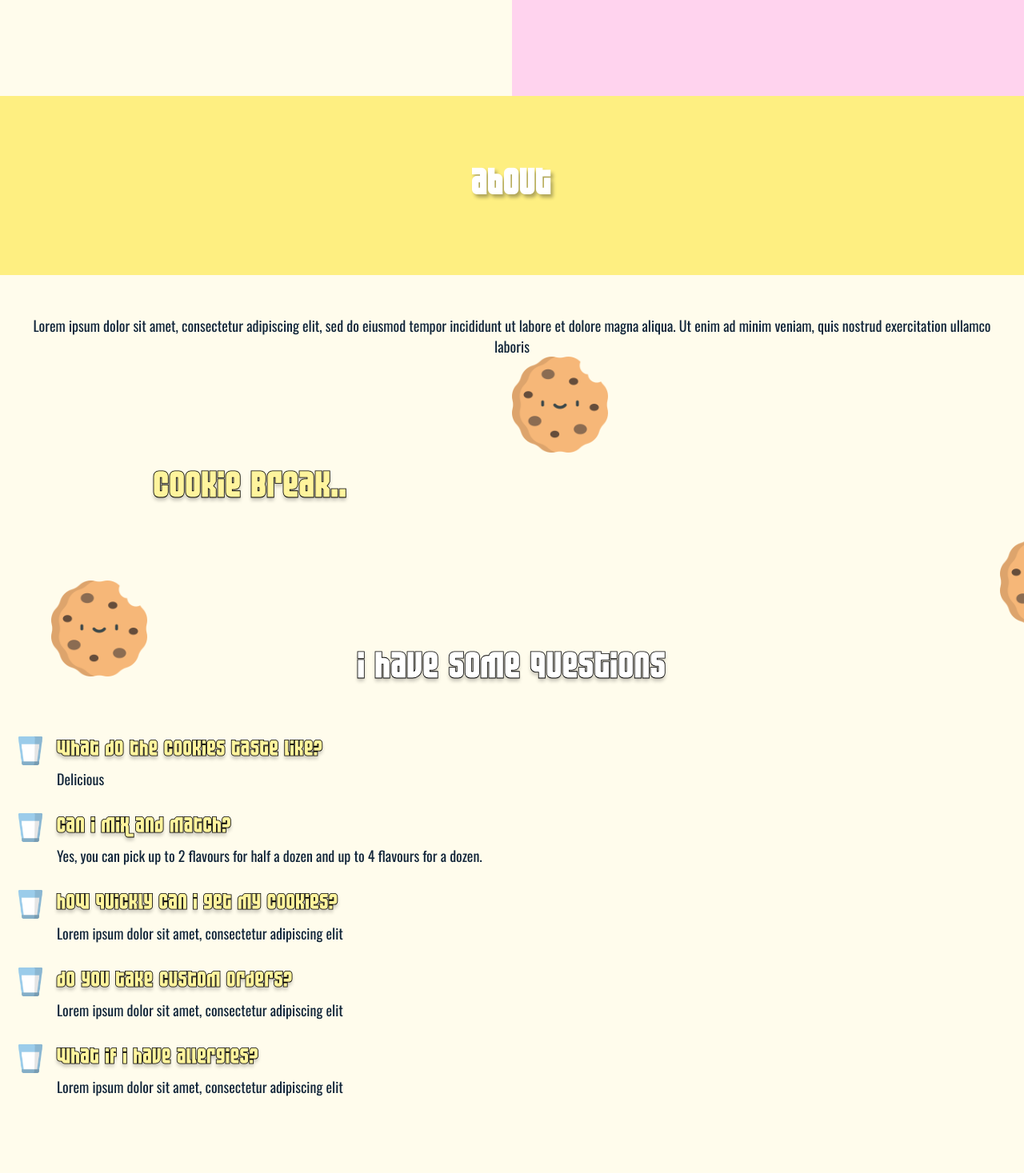
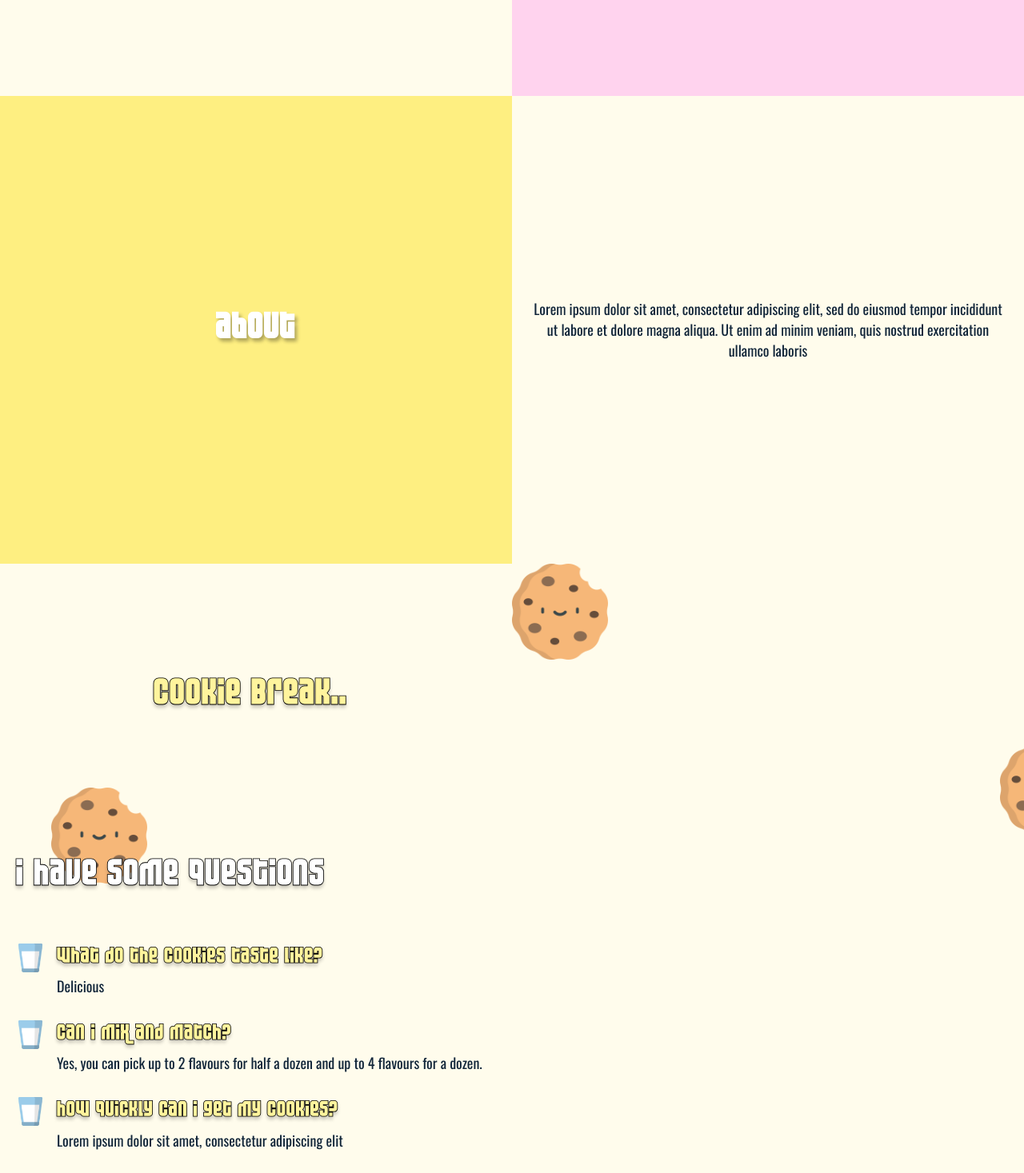
Before and after one commit to soniaarl/baking-it-right, a Vue app: page / in a window 1280 px wide. Shown: the part 2420-3887 px from the top of the page at 80% size. Built offline with nearby package versions, Linux system fonts and the light colour scheme.

Commit message:
styles (FaqSection)

```diff
--- a/src/App.vue
+++ b/src/App.vue
@@ -59,7 +59,8 @@ section.faq {
 
 footer {
   padding-top: 20px;
-  margin-bottom: 80px;
+  margin: 0 auto 80px auto;
+  max-width: 1500px;
 }
 
 @media (min-width: 1000px) {
--- a/src/components/parts/QuestionCard.vue
+++ b/src/components/parts/QuestionCard.vue
@@ -30,6 +30,7 @@ img {
 .qa {
   display: flex;
   margin-bottom: 30px;
+  max-width: 800px;
 }
 
 h3 {
--- a/src/components/sections/AboutSection.vue
+++ b/src/components/sections/AboutSection.vue
@@ -1,6 +1,6 @@
 <template>
-  <div>
-    <SectionTitle title="about" colour="yellow" />
+  <div class="container">
+    <SectionTitle class="SectionTitle" title="about" colour="yellow" />
     <div class="wrap">
       <p>
         Lorem ipsum dolor sit amet, consectetur adipiscing elit, sed do eiusmod tempor incididunt ut
@@ -19,4 +19,32 @@ import SectionTitle from '../parts/SectionTitle.vue'
 p {
   text-align: center;
 }
+
+@media (min-width: 1000px) {
+  .container {
+    display: flex;
+  }
+
+  .SectionTitle {
+    width: 50%;
+    height: 585px;
+    margin: 0;
+  }
+
+  .wrap {
+    width: 50%;
+    margin: auto;
+  }
+}
+
+@media (min-width: 2000px) {
+  .wrap {
+    justify-content: left;
+    padding-left: 150px;
+  }
+
+  .SectionTitle:deep(h2) {
+    left: 60%;
+  }
+}
 </style>
--- a/src/components/sections/CookieBreak.vue
+++ b/src/components/sections/CookieBreak.vue
@@ -38,6 +38,15 @@
   z-index: 2;
 }
 
+@media (min-width: 700px) {
+  .title {
+    text-align: left;
+    padding-left: 20px;
+    max-width: 1500px;
+    margin: auto;
+  }
+}
+
 .break {
   top: 30%;
   left: 15%;
--- a/src/components/sections/FaqSection.vue
+++ b/src/components/sections/FaqSection.vue
@@ -1,5 +1,5 @@
 <template>
-  <div>
+  <div class="container">
     <div class="faq wrap" v-for="question in questions" :key="question.question">
       <QuestionCard :question="question.question" :answer="question.answer" />
     </div>
@@ -29,7 +29,15 @@ const questions = [
   },
   {
     question: 'what if i have allergies?',
-    answer: 'Lorem ipsum dolor sit amet, consectetur adipiscing elit',
+    answer:
+      'Lorem ipsum dolor sit amet, consectetur adipiscing elit, sed do eiusmod tempor incididunt ut labore et dolore magna aliqua. Ut enim ad minim veniam, quis nostrud exercitation ullamco laboris nisi ut aliquip ex ea commodo consequat. Duis aute irure dolor in reprehenderit in voluptate velit',
   },
 ]
 </script>
+
+<style scoped>
+.container {
+  max-width: 1500px;
+  margin: auto;
+}
+</style>
--- a/src/components/sections/ReadySection.vue
+++ b/src/components/sections/ReadySection.vue
@@ -17,4 +17,9 @@ h2 {
 p {
   margin: 5px 0 20px 0;
 }
+
+.wrap {
+  max-width: 1500px;
+  margin: auto;
+}
 </style>
```
